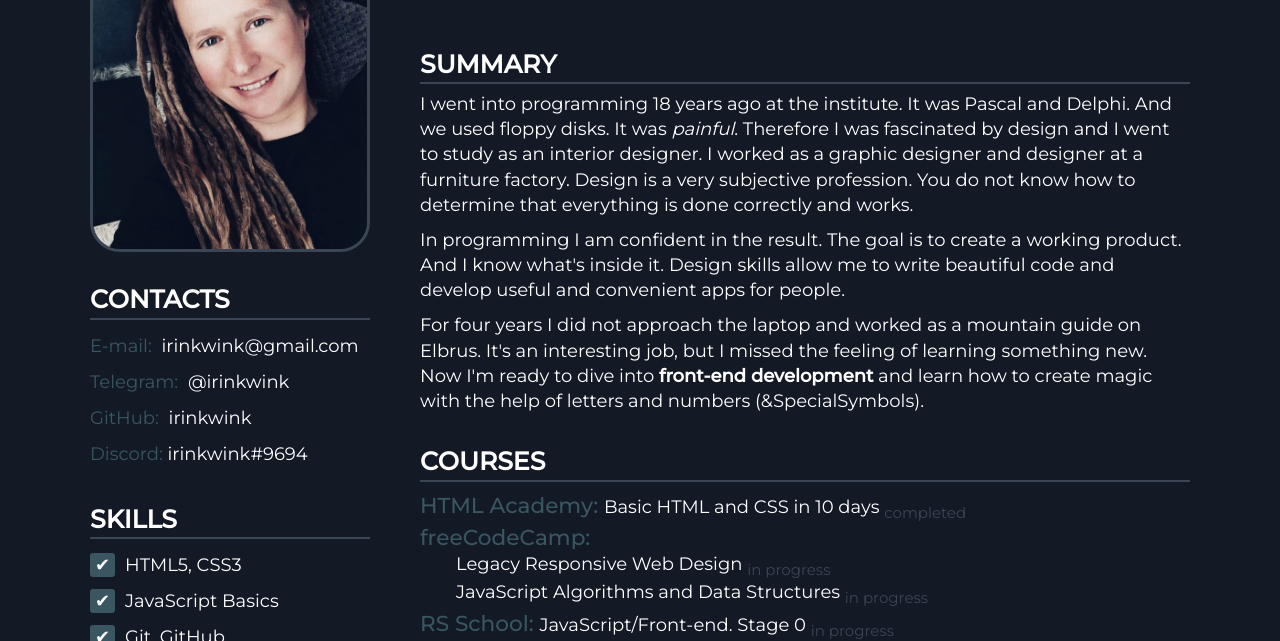
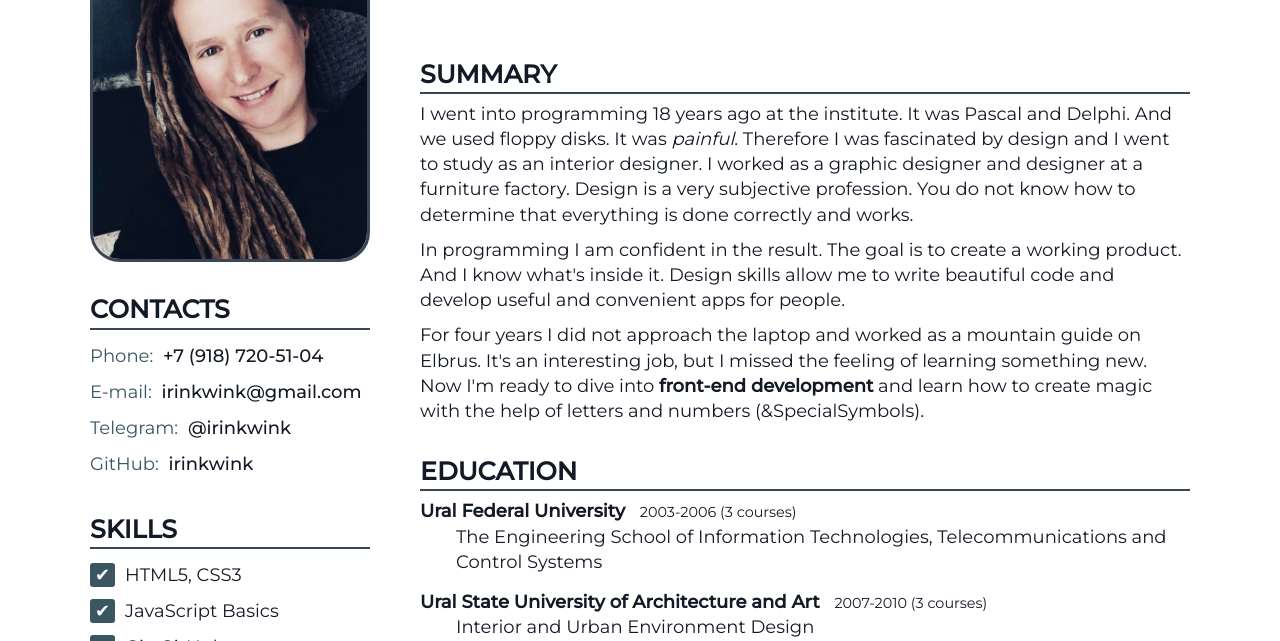
Before and after one commit to irinkwink/cv, a plain HTML site: page index.html in a window 1280 px wide. Shown: the part 159-800 px from the top of the page. Drawn offline with Linux system fonts and the light colour scheme.

Commit message:
feat: add light version

```diff
--- a/index.html
+++ b/index.html
@@ -44,6 +44,18 @@
                             <p>I went into programming 18 years ago at the institute. It was Pascal and Delphi. And we used floppy disks. It was <em>painful</em>. Therefore I was fascinated by design and I went to study as an interior designer. I worked as a graphic designer and designer at a furniture factory. Design is a very subjective profession. You do not know how to determine that everything is done correctly and works.</p>
                             <p>In programming I am confident in the result. The goal is to create a working product. And I know what's inside it. Design skills allow me to write beautiful code and develop useful and convenient apps for people.</p>
                             <p>For four years I did not approach the laptop and worked as a mountain guide on Elbrus. It's an interesting job, but I missed the feeling of learning something new. Now I'm ready to dive into <strong>front-end development</strong> and learn how to create magic with the help of letters and numbers (&SpecialSymbols).</p>
+                        </div>
+                    </section>
+
+                    <section class="main__section section education">
+                        <h2 id="Education" class="section__title">Education</h2>
+                        <div class="education__item">
+                            <p><strong>Ural Federal University</strong> <span>2003-2006 (3 courses)</span></p>
+                            <p class="education__subtitle">The Engineering School of Information Technologies, Telecommunications and Control Systems</p>
+                        </div>
+                        <div class="education__item">
+                            <p><strong>Ural State University of&nbsp;Architecture and Art</strong> <span>2007-2010 (3 courses)</span></p>
+                            <p class="education__subtitle">Interior and Urban Environment Design</p>
                         </div>
                     </section>
 
@@ -122,6 +134,10 @@
                         <h2 class="section__title" id="contacts">contacts</h2>
                         <ul class="contacts__list">
                             <li class="contacts__item">
+                                <span>Phone:</span>
+                                <a href="tel:+79187205104" class="contacts__link link">+7 (918) 720-51-04</a>
+                            </li>
+                            <li class="contacts__item">
                                 <span>E-mail:</span>
                                 <a href="mailto:irinkwink@gmail.com" class="contacts__link link">irinkwink@gmail.com</a>
                             </li>
@@ -132,9 +148,6 @@
                             <li class="contacts__item">
                                 <span>GitHub:</span>
                                 <a href="https://github.com/irinkwink" target="_blank" class="contacts__link link">irinkwink</a>
-                            </li>
-                            <li class="contacts__item">
-                                <span>Discord:</span> irinkwink#9694
                             </li>
                         </ul>
                     </section>
--- a/style.css
+++ b/style.css
@@ -36,8 +36,8 @@ body {
     font-family: 'Montserrat', sans-serif;
     font-size: 18px;
     line-height: 1.4;
-    background-color: #141926;
-    color: #fff;
+    background-color: #ffffff;
+    color: #141926;
     overflow-x: hidden;
     margin: 0;
     min-height: 100vh;
@@ -70,6 +70,7 @@ pre {
     background-color: #3a4654;
     padding: 5px 8px;
     min-width: 380px;
+    color: #ffffff;
 }
 
 sub {
@@ -86,6 +87,7 @@ sub {
 .header {
     position: sticky;
     top: 0;
+    display: none;
 }
 
 .navigation {
@@ -109,7 +111,7 @@ sub {
 
 .main__container {
     display: flex;
-    padding-top: 15px;
+    padding-top: 50px;
     flex-direction: row-reverse;
 }
 
@@ -166,8 +168,9 @@ sub {
 }
 
 .contacts__link {
+    font-weight: 500;
     display: inline-block;
-    background-color: #141926;
+    background-color: #fff;
     padding: 0 5px;
     transition: transform 0.3s ease-in-out;
 }
@@ -204,15 +207,30 @@ sub {
 
 .skills__item::before {
     content: '\2714';
+    color: #ffffff;
     background-color: #395661;
     padding: 1px 5px;
     border-radius: 3px;
     margin-right: 10px;
 }
 
+.education__item {
+    margin-bottom: 15px;
+}
+
+.education__item span {
+    font-size: 0.8em;
+    padding-left: 10px;
+}
+
+.education__subtitle {
+    padding-left: 2em;
+}
+
 .courses__item {
     margin-left: 2em;
     text-indent: -2em;
+
 }
 
 .courses__sublist {
@@ -249,6 +267,7 @@ sub {
     display: flex;
     justify-content: space-between;
     align-items: center;
+    display: none;
 }
 
 .footer__link {
```
Also changed, not shown: 2 other files.
